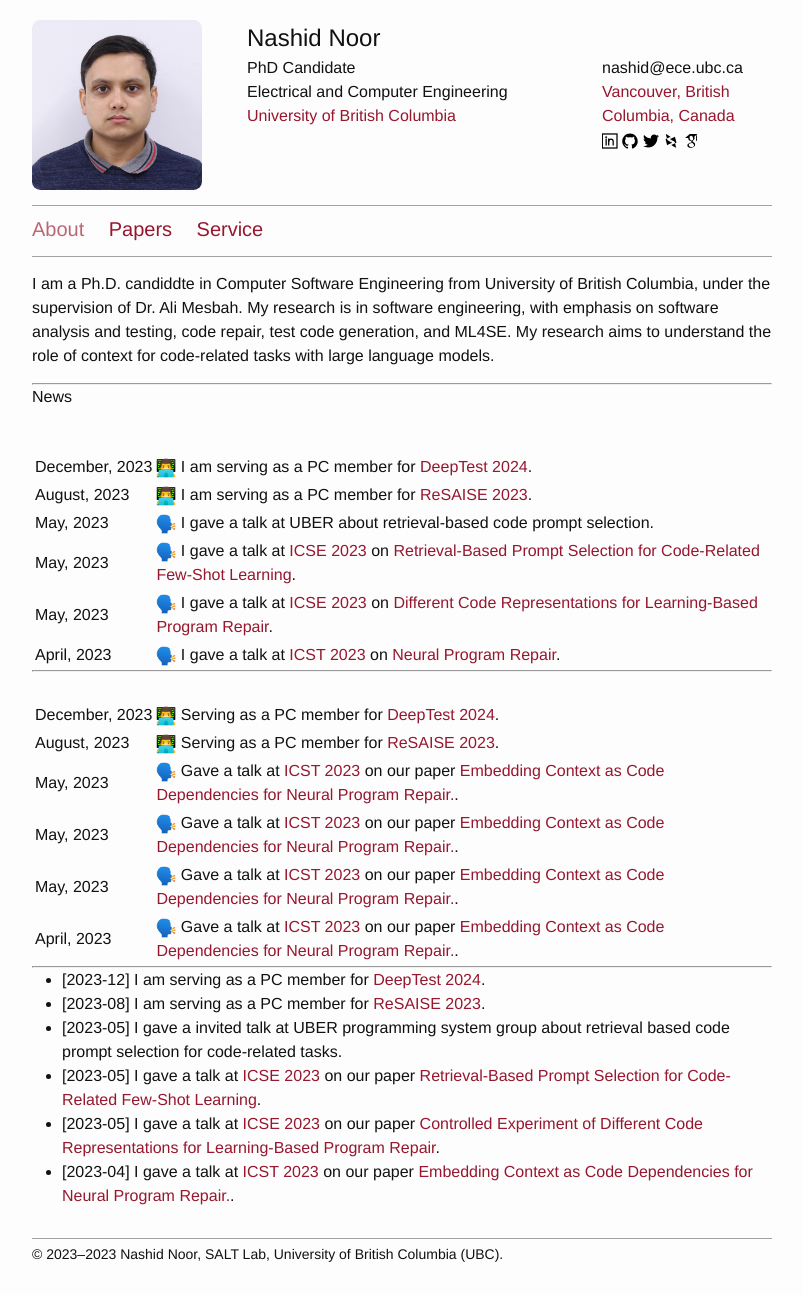
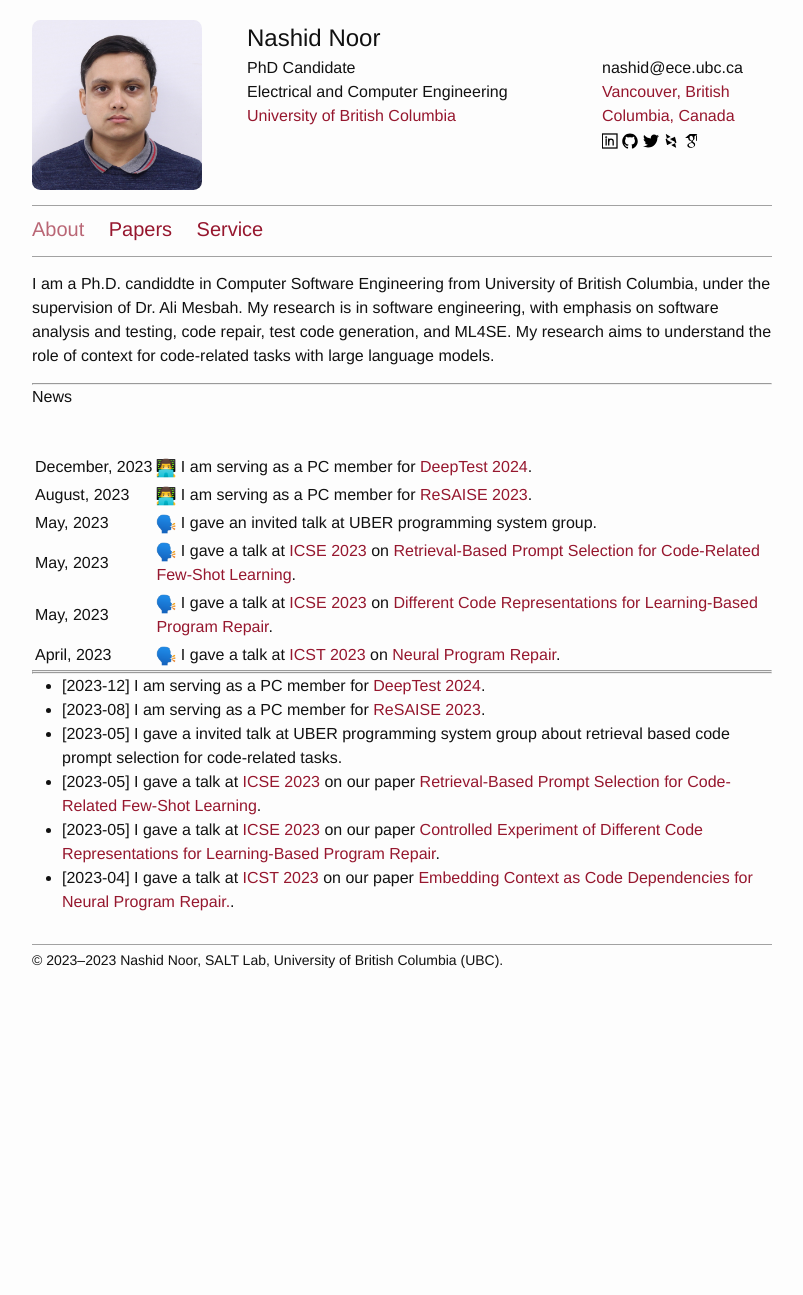
Before and after one commit to nashid/nashid.github.io, a Jekyll site: the page built from index.md, in a window 1280 px wide. Shown: the whole page, without its empty margins (238-1041 px from the left). Built offline with Jekyll 4.4.1, drawn with Linux system fonts in a browser that asks for light colours; after the commit the page ends 1001 px from its top, so only the background shows below that.

Commit message:
fix formatting

```diff
--- a/index.md
+++ b/index.md
@@ -15,21 +15,12 @@ News
 |---------------------|-----------------------------------------------------------------------------------------------------------------------------------------------------------------------------------------------------------------------------------------------------------------------------------|
 | December,&nbsp;2023 | <img src="./resources/images/icon-paper-review.png" width="20" height="20"> I am serving as a PC member for [DeepTest 2024](https://conf.researchr.org/home/icse-2024/deeptest-2024).                                                                                             |
 | August,&nbsp;2023   | <img src="./resources/images/icon-paper-review.png" width="20" height="20"> I am serving as a PC member for [ReSAISE 2023](https://resaise.github.io/2023/committee.html).                                                                                                        |
-| May,&nbsp;2023      | <img src="./resources/images/icon-talk.png" width="20" height="20"> I gave a talk at UBER about retrieval-based code prompt selection.                                                                                                                                            |
+| May,&nbsp;2023      | <img src="./resources/images/icon-talk.png" width="20" height="20"> I gave an invited talk at UBER programming system group.                                                                                                                                   |
 | May,&nbsp;2023      | <img src="./resources/images/icon-talk.png" width="20" height="20"> I gave a talk at [ICSE 2023](https://conf.researchr.org/home/icse-2023) on [Retrieval-Based Prompt Selection for Code-Related Few-Shot Learning](https://nashid.github.io/resources/papers/cedar-icse23.pdf). |
 | May,&nbsp;2023      | <img src="./resources/images/icon-talk.png" width="20" height="20"> I gave a talk at [ICSE 2023](https://conf.researchr.org/home/icse-2023) on [Different Code Representations for Learning-Based Program Repair](https://nashid.github.io/resources/papers/reptory-emse22.pdf).  |
 | April,&nbsp;2023    | <img src="./resources/images/icon-talk.png" width="20" height="20"> I gave a talk at [ICST 2023](https://conf.researchr.org/home/icst-2023) on [Neural Program Repair](https://nashid.github.io/resources/papers/glance-icst23.pdf).                                              |
 
 ---
-
-|                 |  |
-|-------------------|------|
-| December,&nbsp;2023 | <img src="./resources/images/icon-paper-review.png" width="20" height="20"> Serving as a PC member for [DeepTest 2024](https://conf.researchr.org/home/icse-2024/deeptest-2024). |
-| August,&nbsp;2023   | <img src="./resources/images/icon-paper-review.png" width="20" height="20"> Serving as a PC member for [ReSAISE 2023](https://resaise.github.io/2023/committee.html). |
-| May,&nbsp;2023      | <img src="./resources/images/icon-talk.png" width="20" height="20"> Gave a talk at [ICST 2023](https://conf.researchr.org/home/icst-2023) on our paper [Embedding Context as Code Dependencies for Neural Program Repair.](https://nashid.github.io/resources/papers/glance-icst23.pdf). |
-| May,&nbsp;2023      | <img src="./resources/images/icon-talk.png" width="20" height="20"> Gave a talk at [ICST 2023](https://conf.researchr.org/home/icst-2023) on our paper [Embedding Context as Code Dependencies for Neural Program Repair.](https://nashid.github.io/resources/papers/glance-icst23.pdf). |
-| May,&nbsp;2023      | <img src="./resources/images/icon-talk.png" width="20" height="20"> Gave a talk at [ICST 2023](https://conf.researchr.org/home/icst-2023) on our paper [Embedding Context as Code Dependencies for Neural Program Repair.](https://nashid.github.io/resources/papers/glance-icst23.pdf). |
-| April,&nbsp;2023    | <img src="./resources/images/icon-talk.png" width="20" height="20"> Gave a talk at [ICST 2023](https://conf.researchr.org/home/icst-2023) on our paper [Embedding Context as Code Dependencies for Neural Program Repair.](https://nashid.github.io/resources/papers/glance-icst23.pdf). |
 
 
 ---
```
